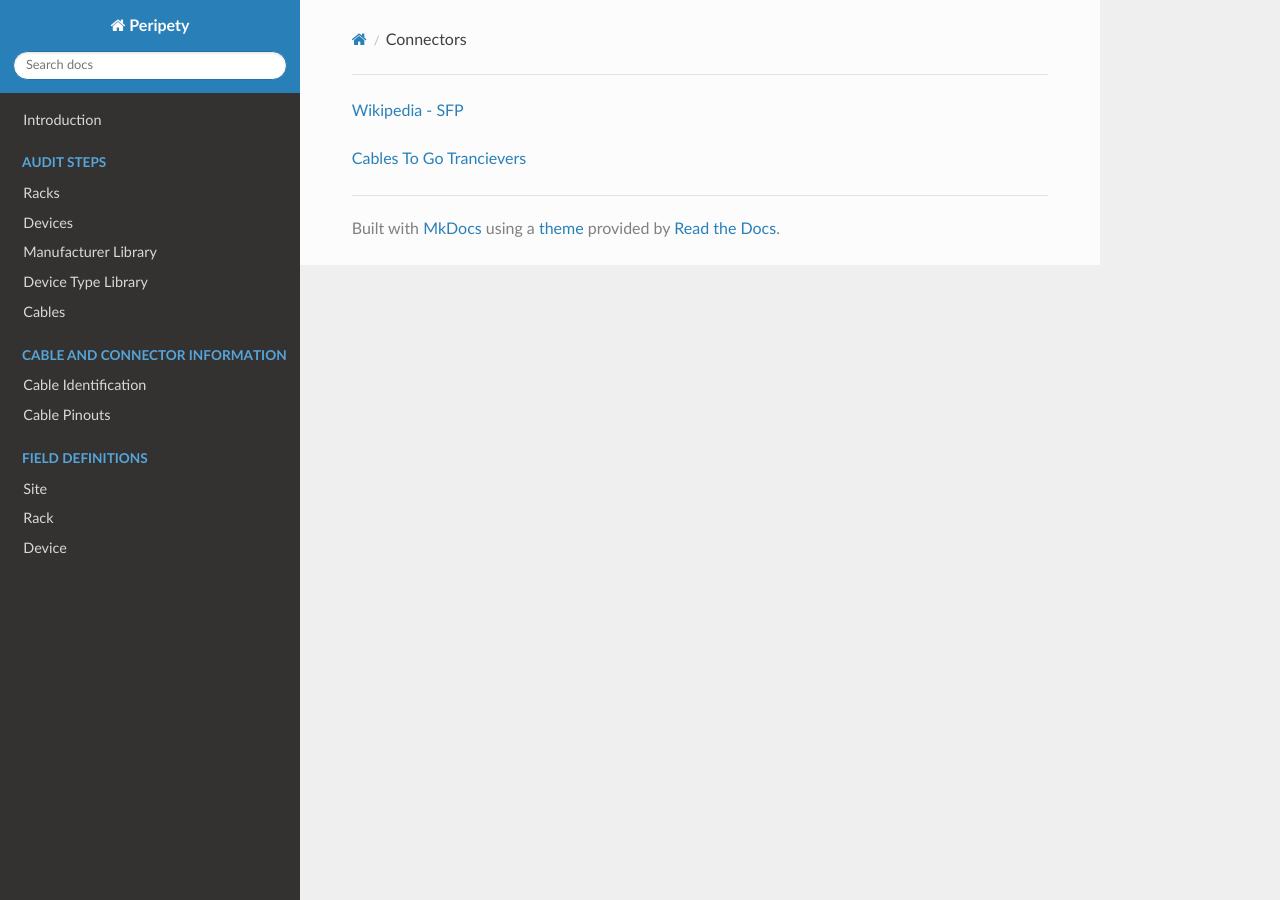
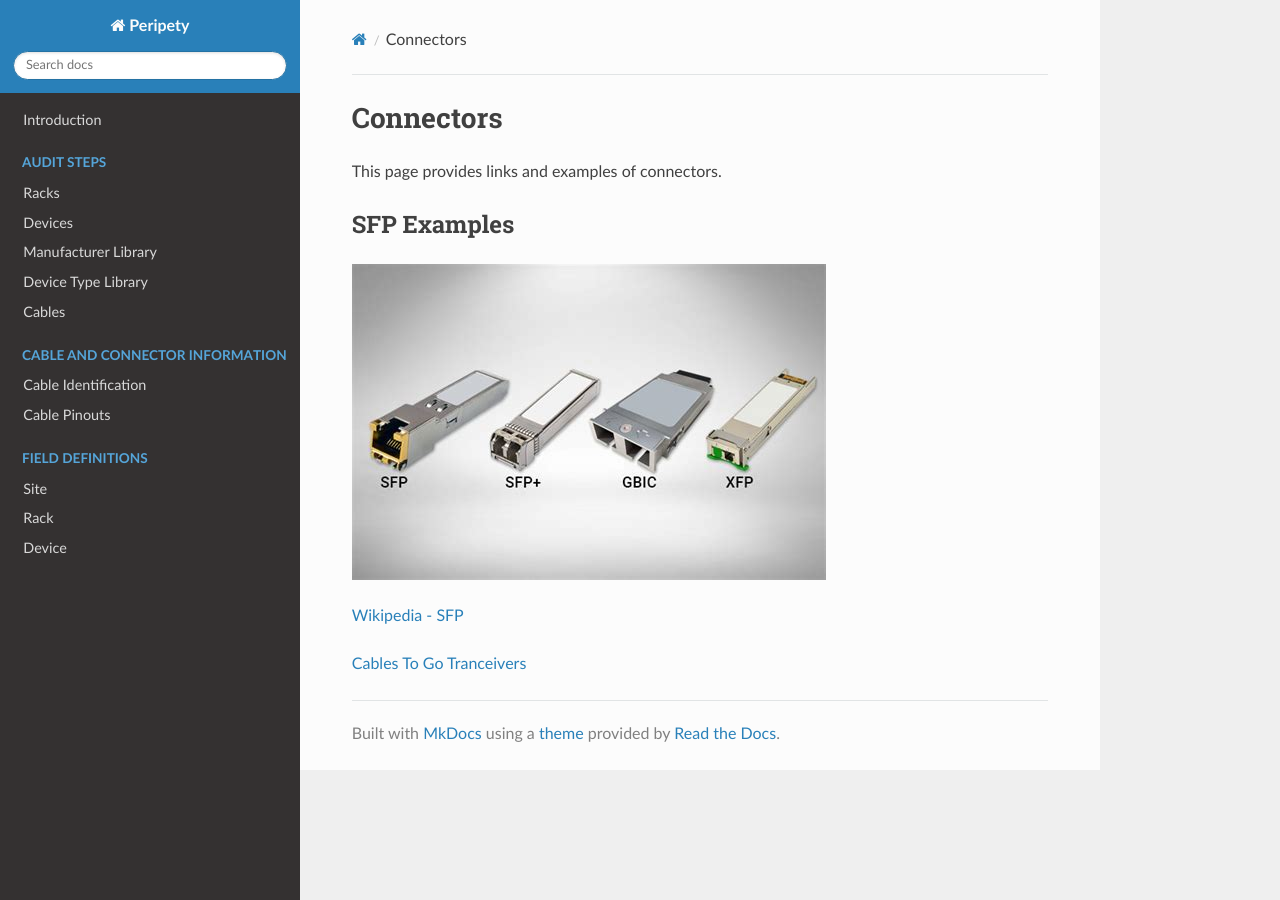
Before and after one commit to gadler01/peripety-docs, an MkDocs documentation site: the page built from docs/audit-steps/connectors.md, in a window 1280 px wide. Built offline with MkDocs 1.6.1, drawn with Linux system fonts in a browser that asks for light colours; nearby versions of some CDN libraries; old or Windows-style settings are respelled for this version of MkDocs.

Commit message:
Update connectors.md

```diff
--- a/docs/audit-steps/connectors.md
+++ b/docs/audit-steps/connectors.md
@@ -1,4 +1,11 @@
+#Connectors
+
+This page provides links and examples of connectors.
+
+##SFP Examples
+
+![SFPs](../img/sfps.jpg)
 
 [Wikipedia - SFP ](https://en.wikipedia.org/wiki/Small_form-factor_pluggable_transceiver)
 
-[Cables To Go Trancievers](https://www.cablestogo.com/category/data-com-transceivers)
+[Cables To Go Tranceivers](https://www.cablestogo.com/category/data-com-transceivers)
```
